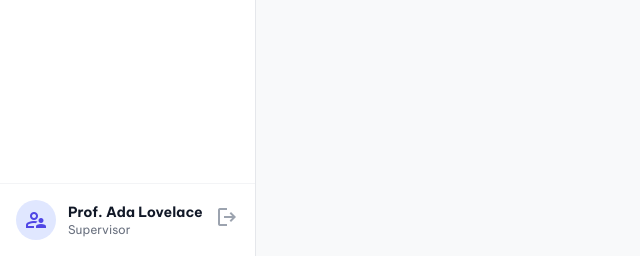
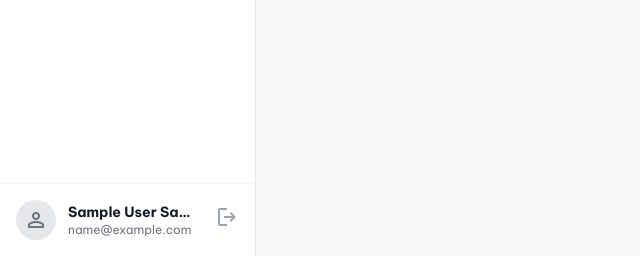
Before and after one commit to EfeHasNoLuck/database_app, a Flask app: page /supervisor_projects in a window 1280 px wide. Shown: the part 544-800 px from the top of the page, without its empty margins (0-640 px from the left). Run offline with Flask 3, Linux system fonts and the light colour scheme; the visitor is signed in with stand-in values (Sample User, id 1); data that the repository does not hold is empty; some libraries are stand-ins or nearby versions.

Commit message:
düzenleme

```diff
--- a/app.py
+++ b/app.py
@@ -493,6 +493,7 @@ def supervisor_create_project():
     if 'user_id' not in session:
         return redirect(url_for('login'))
 
+    user = get_user_info(session['user_id'])
     conn = get_db_connection()
     if request.method == 'POST':
         title = request.form.get('title')
@@ -522,7 +523,7 @@ def supervisor_create_project():
         else:
              flash("Database connection failed")
 
-    return render_template('supervisor_create_project.html')
+    return render_template('supervisor_create_project.html', user=user)
 
 
 @app.route('/create_task', methods=['POST'])
@@ -574,6 +575,7 @@ def supervisor_project_detail(project_id):
     if 'user_id' not in session:
         return redirect(url_for('login'))
 
+    user = get_user_info(session['user_id'])
     conn = get_db_connection()
     project = None
     tasks = []
@@ -619,13 +621,14 @@ def supervisor_project_detail(project_id):
              print(f"Error fetching project detail: {err}")
              flash(f"Error: {err}")
 
-    return render_template('supervisor_project_detail.html', project=project, tasks=tasks, students=students)
+    return render_template('supervisor_project_detail.html', user=user, project=project, tasks=tasks, students=students)
 
 @app.route('/supervisor_projects')
 def supervisor_projects():
     if 'user_id' not in session:
         return redirect(url_for('login'))
 
+    user = get_user_info(session['user_id'])
     conn = get_db_connection()
     projects = []
 
@@ -652,13 +655,14 @@ def supervisor_projects():
         except mysql.connector.Error as err:
             print(f"Error fetching projects list: {err}")
 
-    return render_template('supervisor_projects.html', projects=projects)
+    return render_template('supervisor_projects.html', user=user, projects=projects)
 
 @app.route('/supervisor_evaluation/<int:submission_id>', methods=['GET', 'POST'])
 def supervisor_evaluation(submission_id):
     if 'user_id' not in session:
         return redirect(url_for('login'))
 
+    user = get_user_info(session['user_id'])
     conn = get_db_connection()
     if request.method == 'POST':
         grade = request.form.get('grade')
@@ -707,13 +711,14 @@ def supervisor_evaluation(submission_id):
         except mysql.connector.Error as err:
             print(f"Error fetching submission for evaluation: {err}")
 
-    return render_template('supervisor_evaluation.html', submission=submission)
+    return render_template('supervisor_evaluation.html', user=user, submission=submission)
 
 @app.route('/supervisor_evaluations')
 def supervisor_evaluations():
     if 'user_id' not in session:
         return redirect(url_for('login'))
 
+    user = get_user_info(session['user_id'])
     conn = get_db_connection()
     pending_submissions = []
 
@@ -741,7 +746,7 @@ def supervisor_evaluations():
         except mysql.connector.Error as err:
             print(f"Error fetching evaluations list: {err}")
 
-    return render_template('supervisor_evaluations.html', pending_submissions=pending_submissions)
+    return render_template('supervisor_evaluations.html', user=user, pending_submissions=pending_submissions)
 
 # --- Admin Routes ---
 @app.route('/admin_dashboard')
--- a/templates/supervisor_projects.html
+++ b/templates/supervisor_projects.html
@@ -62,15 +62,15 @@
             </a>
         </nav>
 
-        <!-- User Profile (Supervisor) -->
+        <!-- User Profile -->
         <div class="p-4 border-t border-gray-100">
             <div class="flex items-center gap-3">
-                <div class="w-10 h-10 rounded-full bg-indigo-100 flex items-center justify-center text-indigo-600">
-                    <span class="material-symbols-outlined">supervisor_account</span>
+                <div class="w-10 h-10 rounded-full bg-gray-200 flex items-center justify-center text-gray-500">
+                    <span class="material-symbols-outlined">person</span>
                 </div>
                 <div class="flex-1 min-w-0">
-                    <p class="text-sm font-bold text-gray-900 truncate">Prof. Ada Lovelace</p>
-                    <p class="text-xs text-gray-500 truncate">Supervisor</p>
+                    <p class="text-sm font-bold text-gray-900 truncate">{{ user.first_name }} {{ user.last_name }}</p>
+                    <p class="text-xs text-gray-500 truncate">{{ user.email }}</p>
                 </div>
                 <a href="{{ url_for('login') }}" class="text-gray-400 hover:text-red-500 transition-colors">
                     <span class="material-symbols-outlined">logout</span>
```
Also changed, not shown: templates/supervisor_create_project.html (+5 -5 lines), templates/supervisor_dashboard.html (+5 -5 lines), templates/supervisor_evaluation.html (+5 -5 lines), templates/supervisor_evaluations.html (+5 -5 lines), templates/supervisor_project_detail.html (+5 -5 lines).
